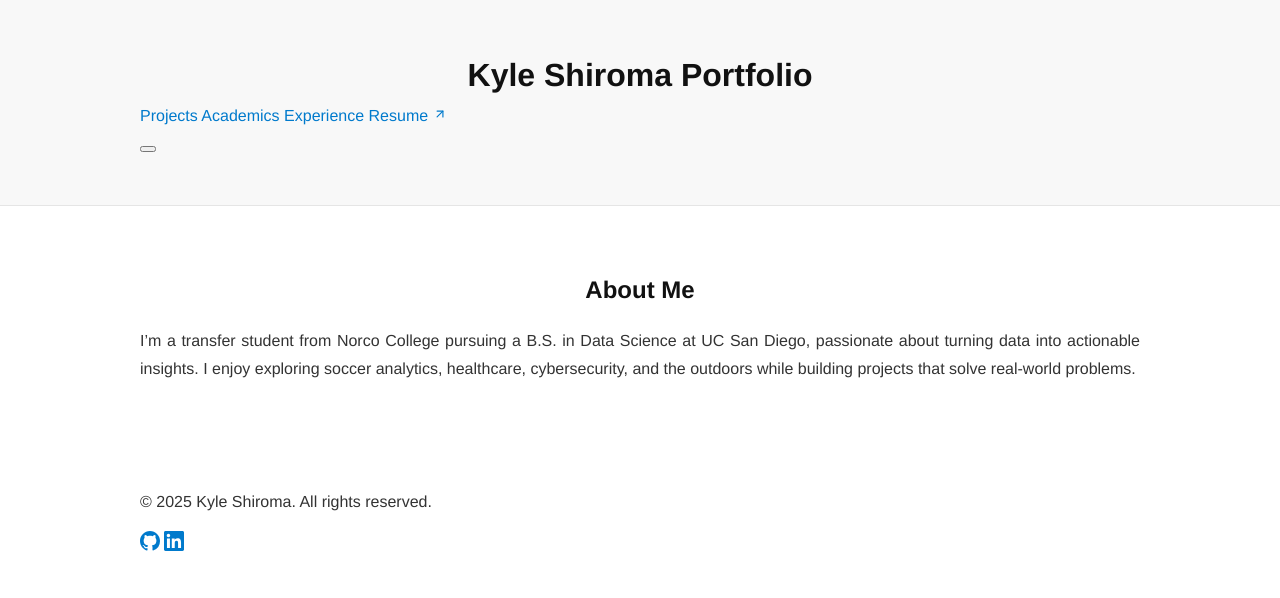
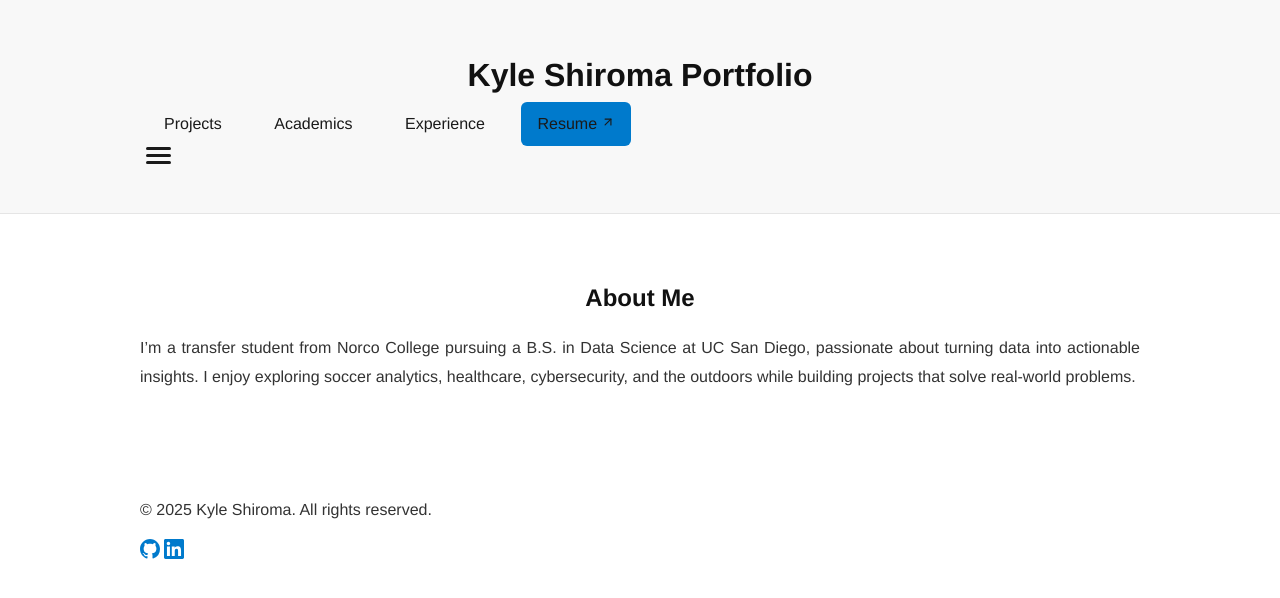
Before and after one commit to k-shiroma-code/k-shiroma-code.github.io, a Jekyll site: the page built from index.md, in a window 1280 px wide. Shown: the top 598 px of the page. Built offline with Jekyll 4.4.1, drawn with Linux system fonts in a browser that asks for light colours.

Commit message:
Update default.html

```diff
--- a/_layouts/default.html
+++ b/_layouts/default.html
@@ -18,6 +18,72 @@
   <meta property="og:title" content="{{ page.title }} | {{ site.title }}">
   <meta property="og:description" content="Data Scientist & Machine Learning Engineer Portfolio">
   <meta property="og:url" content="{{ site.url }}{{ page.url }}">
+
+  <!-- Inline Styles for Header Buttons -->
+  <style>
+    /* Navigation Buttons */
+    .main-navigation a {
+      display: inline-block;
+      margin: 0 0.5rem;
+      padding: 0.5rem 1rem;
+      font-weight: 500;
+      text-decoration: none;
+      color: #1a1a1a;
+      border-radius: 6px;
+      transition: background-color 0.2s, color 0.2s, transform 0.2s;
+    }
+
+    .main-navigation a:hover,
+    .main-navigation a:focus {
+      background-color: #007acc;
+      color: #fff;
+      outline: none;
+      transform: translateY(-2px);
+    }
+
+    .main-navigation a[aria-current="page"] {
+      background-color: #007acc;
+      color: #fff;
+    }
+
+    /* Resume Button */
+    .resume-button {
+      display: inline-flex;
+      align-items: center;
+      gap: 0.4rem;
+      background-color: #007acc;
+      color: #fff;
+      padding: 0.5rem 1rem;
+      border-radius: 6px;
+      font-weight: 600;
+      text-decoration: none;
+      transition: background-color 0.2s, transform 0.2s;
+    }
+
+    .resume-button:hover,
+    .resume-button:focus {
+      background-color: #005fa3;
+      transform: translateY(-2px);
+    }
+
+    /* Mobile Menu Toggle */
+    .mobile-menu-toggle {
+      background: none;
+      border: none;
+      display: flex;
+      flex-direction: column;
+      gap: 4px;
+      cursor: pointer;
+    }
+
+    .hamburger-line {
+      width: 25px;
+      height: 3px;
+      background-color: #1a1a1a;
+      border-radius: 2px;
+      transition: all 0.3s ease;
+    }
+  </style>
 </head>
 
 <body>
@@ -30,9 +96,9 @@
         </h1>
 
         <nav role="navigation" class="main-navigation" aria-label="Main navigation">
-          <a href="{{ '/projects/' | relative_url }}" {% if page.url == '/projects/' %}aria-current="page"{% endif %}>Projects</a>
-          <a href="{{ '/academics/' | relative_url }}" {% if page.url == '/academics/' %}aria-current="page"{% endif %}>Academics</a>
-          <a href="{{ '/experience/' | relative_url }}" {% if page.url == '/experience/' %}aria-current="page"{% endif %}>Experience</a>
+          <a href="{{ '/projects/' | relative_url }}" class="nav-button" {% if page.url == '/projects/' %}aria-current="page"{% endif %}>Projects</a>
+          <a href="{{ '/academics/' | relative_url }}" class="nav-button" {% if page.url == '/academics/' %}aria-current="page"{% endif %}>Academics</a>
+          <a href="{{ '/experience/' | relative_url }}" class="nav-button" {% if page.url == '/experience/' %}aria-current="page"{% endif %}>Experience</a>
           <a class="resume-button"
              href="{{ '/assets/pdf/Kyle_Shiroma_Resume_2025_Github.pdf' | relative_url }}"
              target="_blank"
@@ -72,7 +138,6 @@
         </p>
 
         <div class="social-links" aria-label="Social media links">
-          <!-- Add your social links here -->
           <a href="https://github.com/k-shiroma-code" target="_blank" rel="noopener noreferrer" aria-label="GitHub profile">
             <svg width="20" height="20" viewBox="0 0 24 24" fill="currentColor" aria-hidden="true">
               <path d="M12 0C5.37 0 0 5.37 0 12c0 5.31 3.435 9.795 8.205 11.385.6.105.825-.255.825-.57 0-.285-.015-1.23-.015-2.235-3.015.555-3.795-.735-4.035-1.41-.135-.345-.72-1.41-1.23-1.695-.42-.225-1.02-.78-.015-.795.945-.015 1.62.87 1.845 1.23 1.08 1.815 2.805 1.305 3.495.99.105-.78.42-1.305.765-1.605-2.67-.3-5.46-1.335-5.46-5.925 0-1.305.465-2.385 1.23-3.225-.12-.3-.54-1.53.12-3.18 0 0 1.005-.315 3.3 1.23.96-.27 1.98-.405 3-.405s2.04.135 3 .405c2.295-1.56 3.3-1.23 3.3-1.23.66 1.65.24 2.88.12 3.18.765.84 1.23 1.905 1.23 3.225 0 4.605-2.805 5.625-5.475 5.925.435.375.81 1.095.81 2.22 0 1.605-.015 2.895-.015 3.3 0 .315.225.69.825.57A12.02 12.02 0 0024 12c0-6.63-5.37-12-12-12z"/>
```
